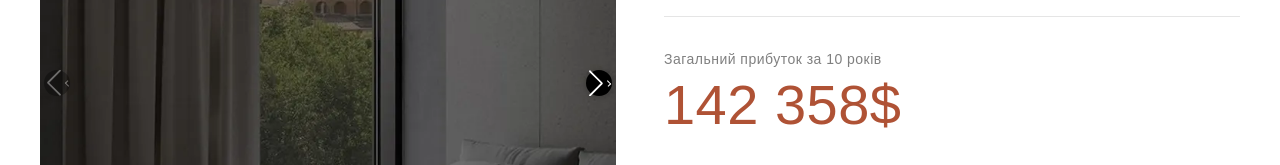
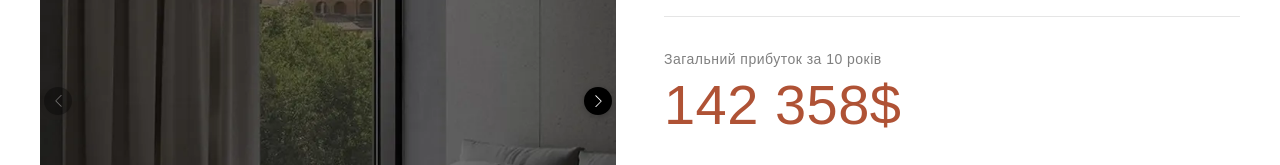
Before and after one commit to hellowebflove-cpu/circle-hotel, a Next.js app: page /invest in a window 1280 px wide. Shown: the part 459-624 px from the top of the page. Built offline with nearby package versions, Linux system fonts and the light colour scheme; a web font is replaced by a local one.

Commit message:
Fix slider arrow size: constrain swiper-navigation-icon SVG to 7x12

```diff
--- a/src/app/globals.css
+++ b/src/app/globals.css
@@ -62,11 +62,15 @@ body {
 }
 
 /* Swiper overrides — Circle style */
+.investment-swiper {
+  --swiper-navigation-size: 10px;
+}
+
 .investment-swiper .swiper-button-prev,
 .investment-swiper .swiper-button-next {
-  width: 26px;
-  height: 26px;
-  margin-top: -13px;
+  width: 28px;
+  height: 28px;
+  margin-top: -14px;
   border-radius: 9999px;
   background: #000;
   color: #fff;
@@ -89,21 +93,13 @@ body {
 
 .investment-swiper .swiper-button-prev::after,
 .investment-swiper .swiper-button-next::after {
-  content: "";
-  width: 5px;
-  height: 5px;
-  border-right: 1.5px solid #fff;
-  border-bottom: 1.5px solid #fff;
+  display: none;
 }
 
-.investment-swiper .swiper-button-prev::after {
-  transform: rotate(135deg);
-  margin-left: 2px;
-}
-
-.investment-swiper .swiper-button-next::after {
-  transform: rotate(-45deg);
-  margin-right: 2px;
+.investment-swiper .swiper-navigation-icon {
+  width: 7px;
+  height: 12px;
+  color: #fff;
 }
 
 .investment-swiper .swiper-button-disabled {
```
